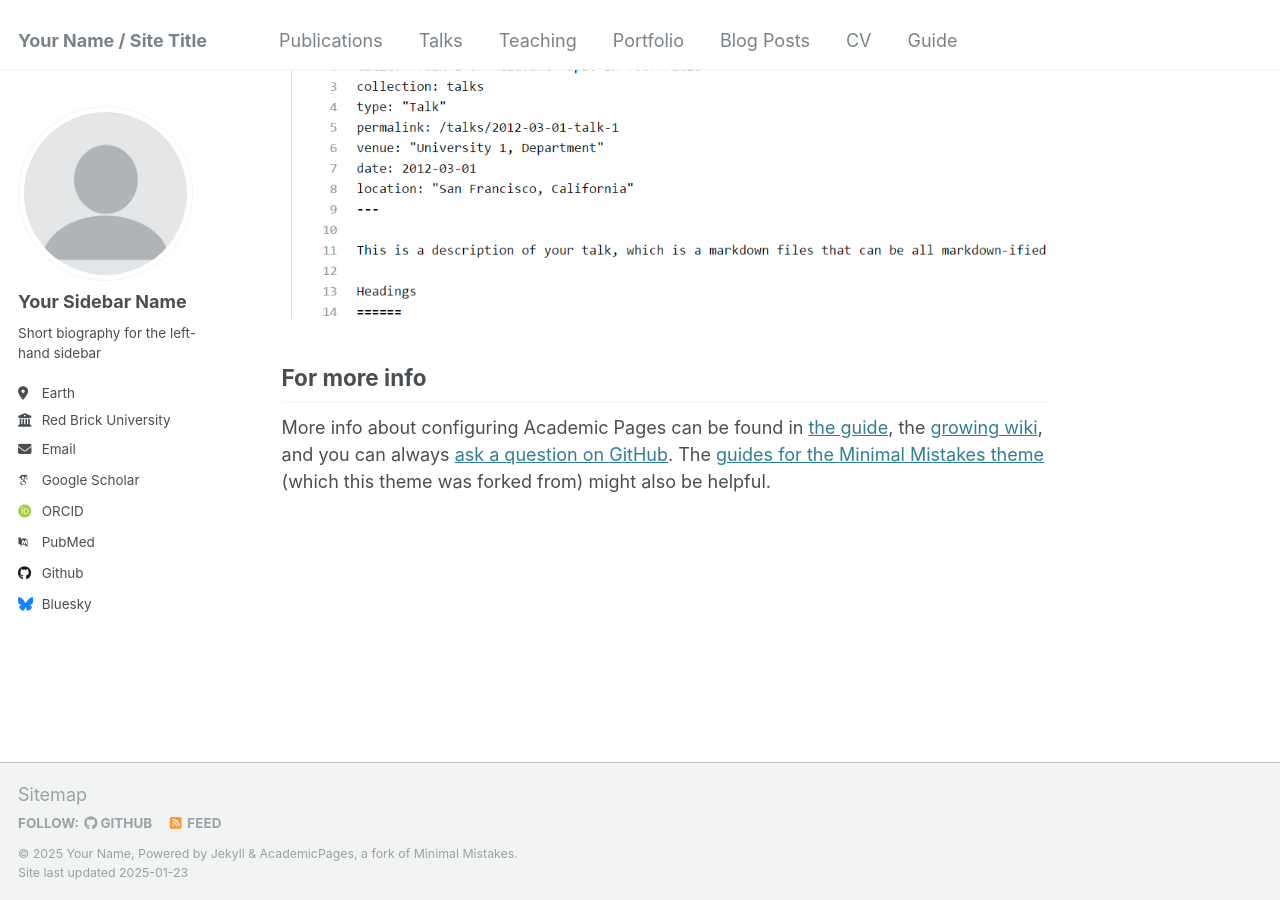
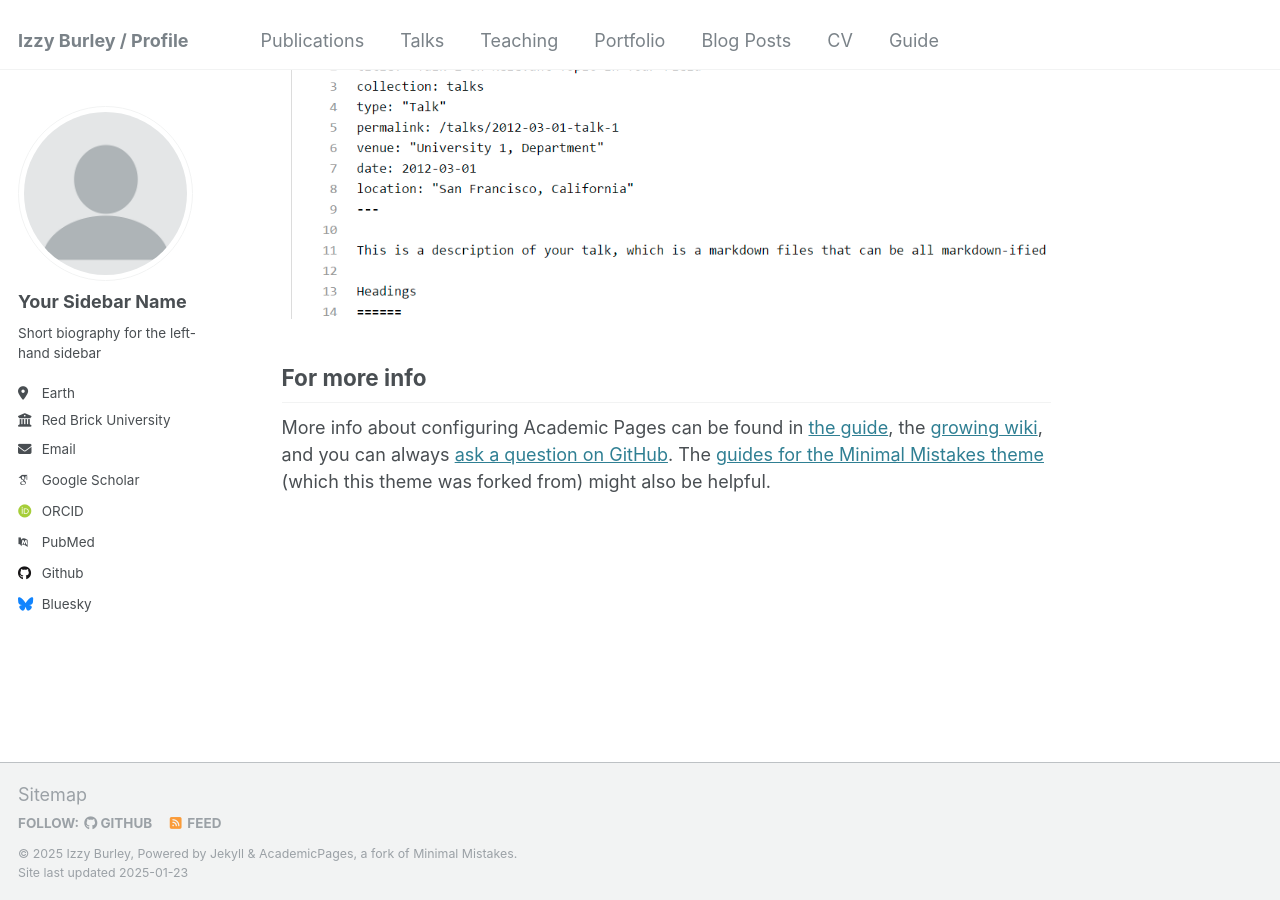
Before and after one commit to izzyburley/izzyburley.github.io, a Jekyll site: the page built from _pages/about.md, in a window 1280 px wide and 900 px high, scrolled down 2643 px. Built offline with Jekyll 4.4.1, drawn with Linux system fonts in a browser that asks for light colours; some web fonts are replaced.

Commit message:
Update _config.yml

```diff
--- a/_config.yml
+++ b/_config.yml
@@ -8,9 +8,9 @@
 
 # Basic Site Settings
 locale                   : "en-US"
-title                    : "Your Name / Site Title"
+title                    : "Izzy Burley / Profile"
 title_separator          : "-"
-name                     : &name "Your Name"
+name                     : &name "Izzy Burley"
 description              : &description "personal description"
 url                      : https://izzyburley.github.io # the base hostname & protocol for your site e.g. "https://[your GitHub username].github.io"
 baseurl                  : "" # the subpath of your site, e.g. "/blog"
```
